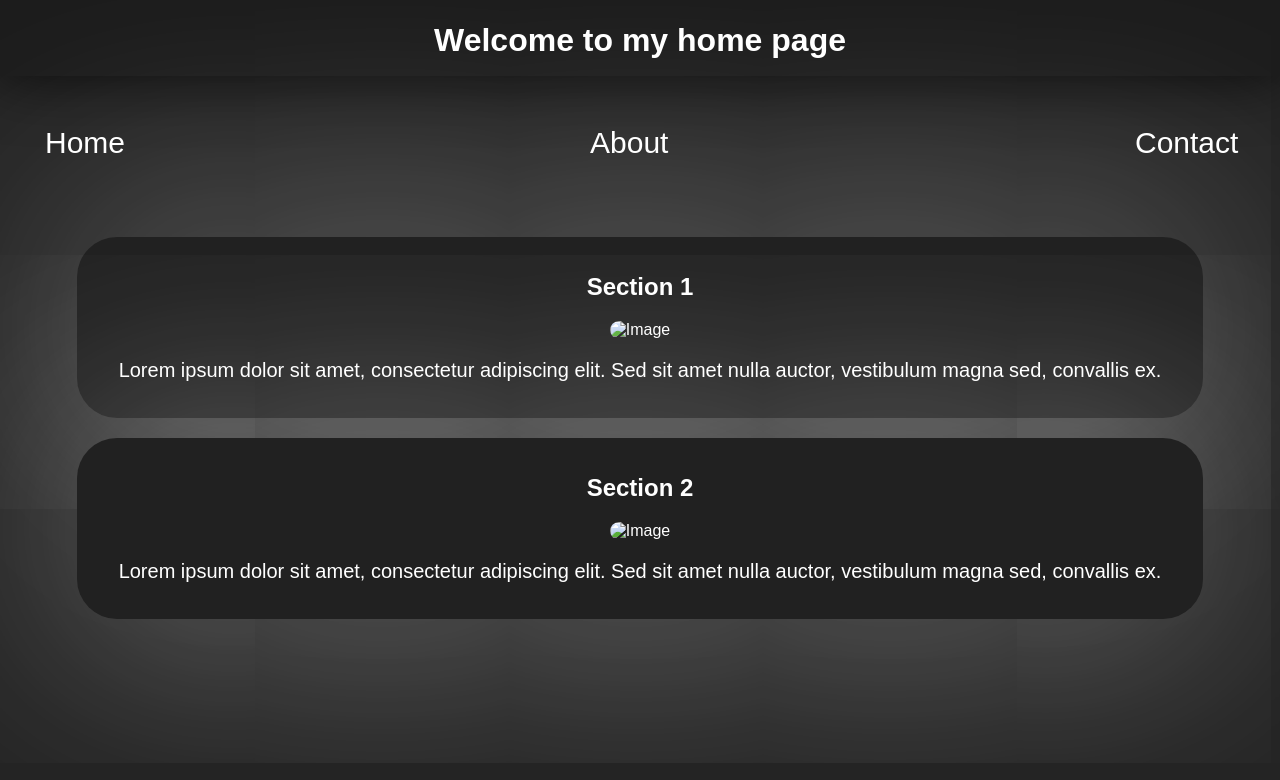
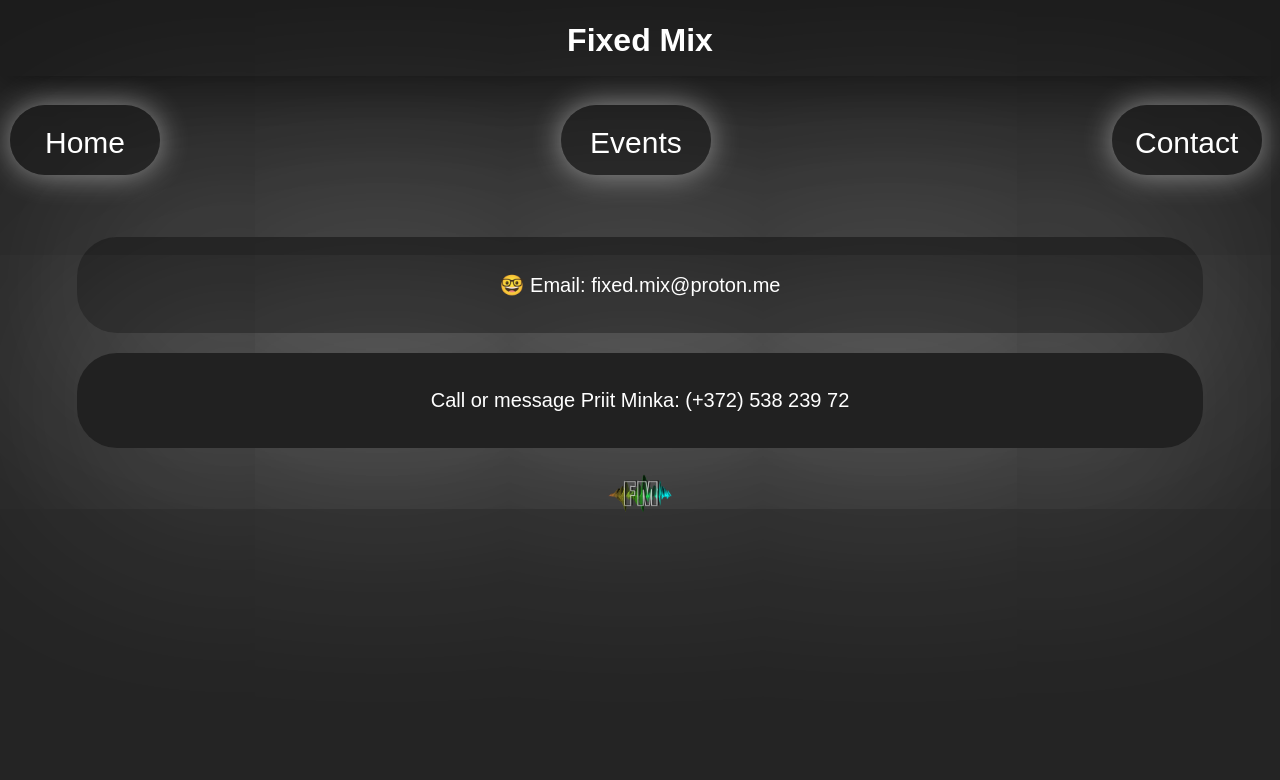
Before and after one commit to FixedMix/contact, a plain HTML site: page index.html in a window 1280 px wide. Drawn offline with Linux system fonts and the light colour scheme.

Commit message:
Update index.html

```diff
--- a/index.html
+++ b/index.html
@@ -3,31 +3,39 @@
 <head>
     <meta charset="UTF-8">
     <meta name="viewport" content="width=device-width, initial-scale=1.0">
-    <title>Home Page</title>
+    <title>Fixed Mix</title>
     <link rel="stylesheet" href="styles.css">
 </head>
 <body>
     <header>
-        <h1>Welcome to my home page</h1>
+        <h1>Fixed Mix</h1>
     </header>
     <nav>
         <ul>
-            <li><a href="https://fixedmix.github.io/home">Home</a></li>
-            <li><a href="https://fixedmix.github.io/about">About</a></li>
-            <li><a href="https://fixedmix.github.io/contact">Contact</a></li>
+            <li><a href="https://fixedmix.github.io/home"><span>Home</span></a></li>
+            <li><a href="https://fixedmix.github.io/events"><span>Events</span></a></li>
+            <li><a href="https://fixedmix.github.io/contact"><span>Contact</span></a></li>
         </ul>
     </nav>
     <main>
         <section>
-            <h2>Section 1</h2>
-            <img src="image.jpg" alt="Image">
-            <p>Lorem ipsum dolor sit amet, consectetur adipiscing elit. Sed sit amet nulla auctor, vestibulum magna sed, convallis ex.</p>
+            <meta name="viewport" content="width=device-width, initial-scale=1.0, maximum-scale=3.8, user-scalable=no">
+            <h2></h2>
+            <picture>
+ <!--              <source srcset="Lõustt.webp" type="image/webp">
+                <img src="LV1.jpg" alt="Image2">
+              </picture> -->
+            <p>🤓 Email: fixed.mix@proton.me
+            </p>
         </section>
         <section>
-            <h2>Section 2</h2>
-            <img src="image.jpg" alt="Image">
-            <p>Lorem ipsum dolor sit amet, consectetur adipiscing elit. Sed sit amet nulla auctor, vestibulum magna sed, convallis ex.</p>
+            <p>Call or message Priit Minka: (+372) 538 239 72
+            </p>
+  <!--           <h2>Experience</h2>
+            <img src="unibet.jpg" alt="Image1">
+            BExtensive practical experience in sound engineering since 2016 </p> -->
         </section>
+        <img src="FM_logo.webp">
     </main>
 </body>
-</html>
+</html
```
